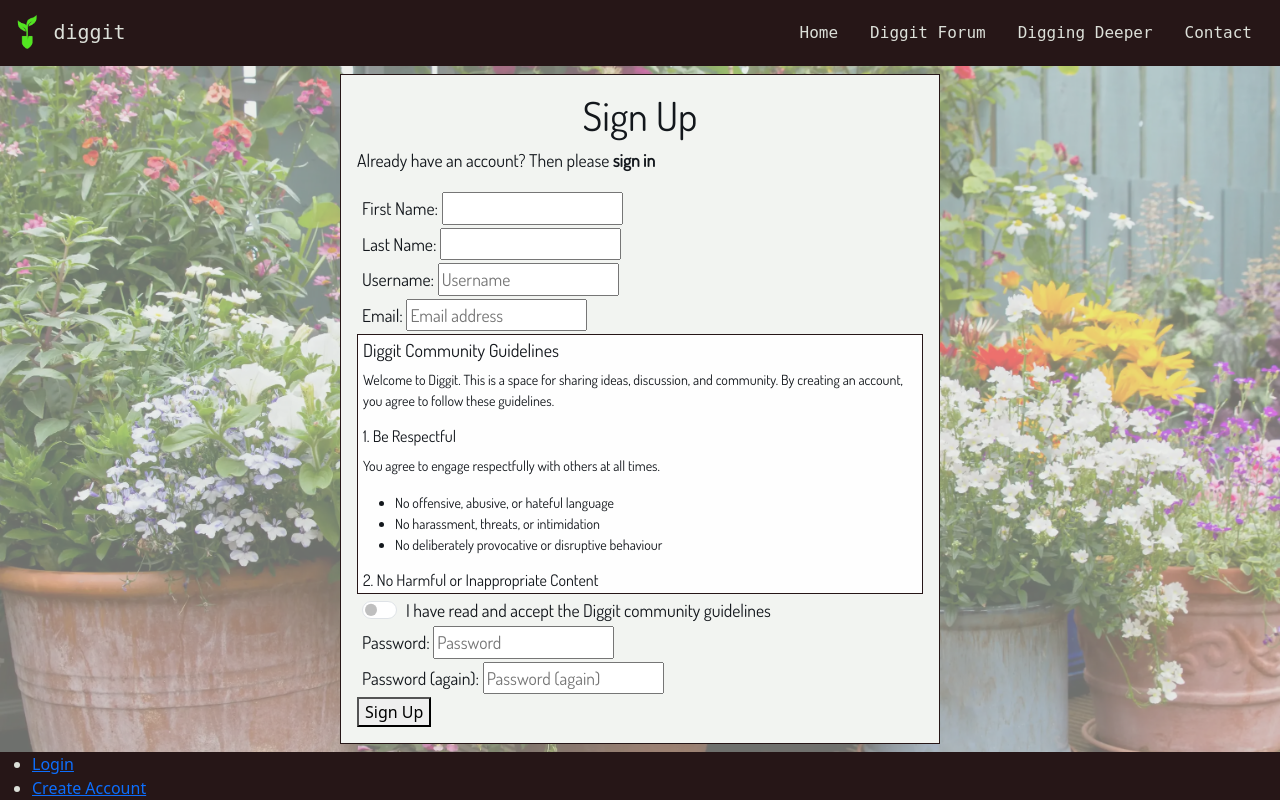
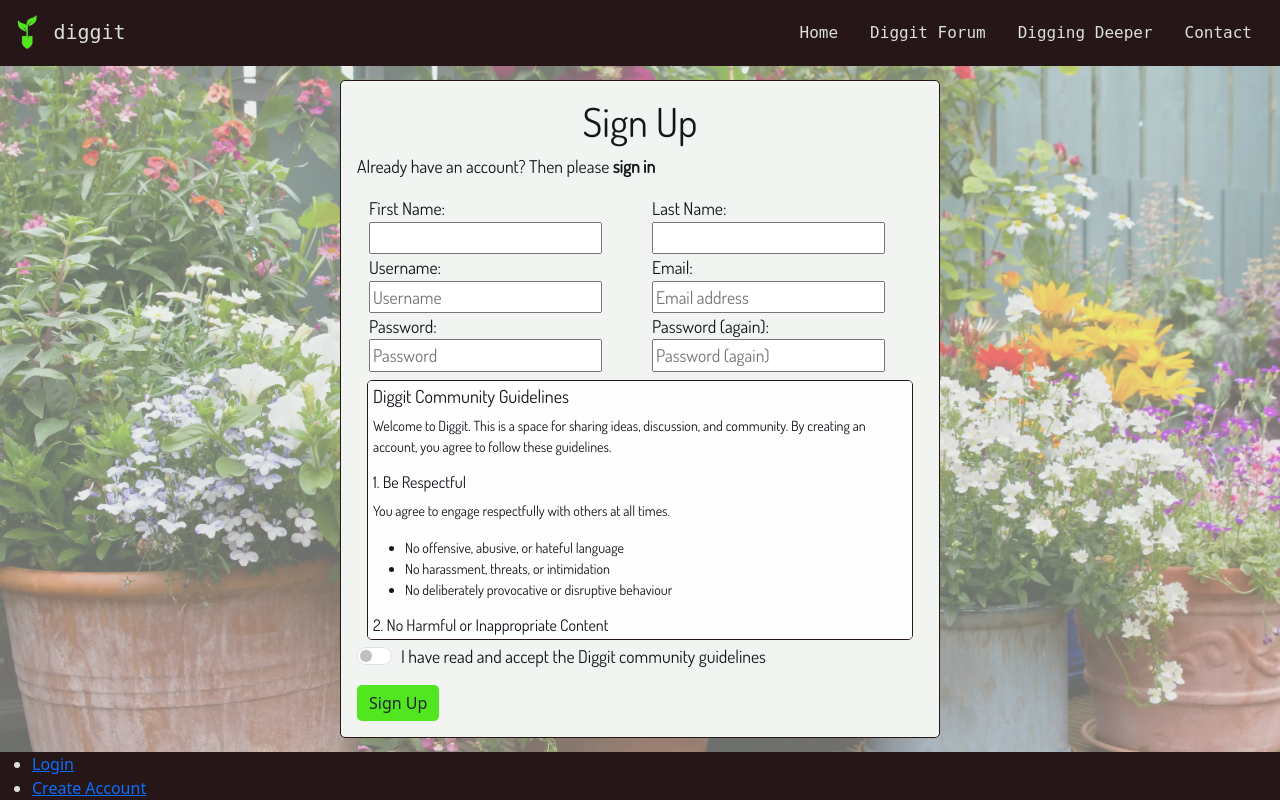
Before and after one commit to geraldine-mor/diggit, a Django app: page /accounts/signup/ in a window 1280 px wide. Run offline with Django 5.2, Linux system fonts and the light colour scheme; some libraries are stand-ins or nearby versions; some web fonts are replaced.

Commit message:
Improve styling of form and button on signup page

```diff
--- a/static/css/styles.css
+++ b/static/css/styles.css
@@ -162,19 +162,21 @@ main {
 #form-card {
     max-width: 600px;
     margin: auto;
-    border-radius: 0;
+    border-radius: 5px;
 }
 
-.form-field {
-    margin: 3px 5px;;
+.form-field > input {
+    min-width: 90%;
 }
+
 #terms {
     max-height: 200px;
     overflow-y: auto;
     background-color: rgba(255, 255, 255, 0.9);
     border: 0.5px solid var(--brown);
     padding: 5px;
-    margin-top: 3px;
+    margin: 3px 10px;
+    border-radius: 5px;
 }
 
 #terms h2 {
@@ -228,6 +230,19 @@ footer ul {
     margin-bottom: 0;
 }
 
+/*Buttons*/
+.submit-btn {
+    background-color: var(--green);
+    border: none;
+    border-radius: 5px;
+}
+
+.submit-btn:hover {
+    background-color: transparent;
+    border: 2px solid var(--green);
+    padding: 4px 10px;
+}
+
 /*Medium screens and up*/
 @media screen and (min-width: 768px) {
     .card {
--- a/templates/account/signup.html
+++ b/templates/account/signup.html
@@ -15,25 +15,51 @@
             </div>
             <form method="post" action="{% url 'account_signup' %}">
                 {% csrf_token %}
+                <div class="container">
+                    <div class="row mb-2">
+                        <div class="col-12 col-sm-6">
                             <div class="card-text form-field">
-                    {{ form.first_name.label_tag}}
+                                {{ form.first_name.label_tag}}<br>
                                 {{ form.first_name }}
                                 <span class="small red">{{ form.first_name.errors}}</span>
                             </div>
+                        </div>
+                        <div class="col-12 col-sm-6">
                             <div class="card-text form-field">
-                    {{ form.last_name.label_tag}}
+                                {{ form.last_name.label_tag}}<br>
                                 {{ form.last_name }}
                                 <span class="small red">{{ form.last_name.errors}}</span>
                             </div>
+                        </div>
+                        <div class="col-12 col-sm-6">
                             <div class="card-text form-field">
-                    {{ form.username.label_tag}}
+                                {{ form.username.label_tag}}<br>
                                 {{ form.username }}
                                 <span class="small red">{{ form.username.errors}}</span>
                             </div>
+                        </div>
+                        <div class="col-12 col-sm-6">
                             <div class="card-text form-field">
-                    {{ form.email.label_tag}}
+                                {{ form.email.label_tag}}<br>
                                 {{ form.email }}
                                 <span class="small red">{{ form.email.errors}}</span>
+                            </div>
+                        </div>
+                        <div class="col-12 col-sm-6">
+                            <div class="card-text form-field">
+                                {{ form.password1.label_tag}}<br>
+                                {{ form.password1 }}
+                                <span class="small red">{{ form.password1.errors}}</span>
+                            </div>
+                        </div>
+                        <div class="col-12 col-sm-6">
+                            <div class="card-text form-field">
+                                {{ form.password2.label_tag}}<br>
+                                {{ form.password2 }}
+                                <span class="small red">{{ form.password2.errors}}</span>
+                            </div>
+                        </div>
+                    </div>
                 </div>
                 <div id="terms" class="card-text">
                     <h2>Diggit Community Guidelines</h2>
@@ -81,22 +107,12 @@
                     <p>By signing up, you confirm that you have read and agree to these guidelines.</p>
 
                 </div>
-                <div class="card-text form-field form-check form-switch">
+                <div class="mb-3 card-text form-check form-switch">
                     {{ form.accept_terms }}
                     {{ form.accept_terms.label_tag }}
                     <span class="small red">{{ form.accept_terms.errors}}</span>
                 </div>
-                <div class="card-text form-field">
-                    {{ form.password1.label_tag}}
-                    {{ form.password1 }}
-                    <span class="small red">{{ form.password1.errors}}</span>
-                </div>
-                <div class="card-text form-field">
-                    {{ form.password2.label_tag}}
-                    {{ form.password2 }}
-                    <span class="small red">{{ form.password2.errors}}</span>
-                </div>
-               <button type="submit">Sign Up</button>
+                <button class="btn submit-btn" type="submit">Sign Up</button>
             </form>
         </div>
     </div>
```
Lines whose indentation alone changed are shown as unchanged.
